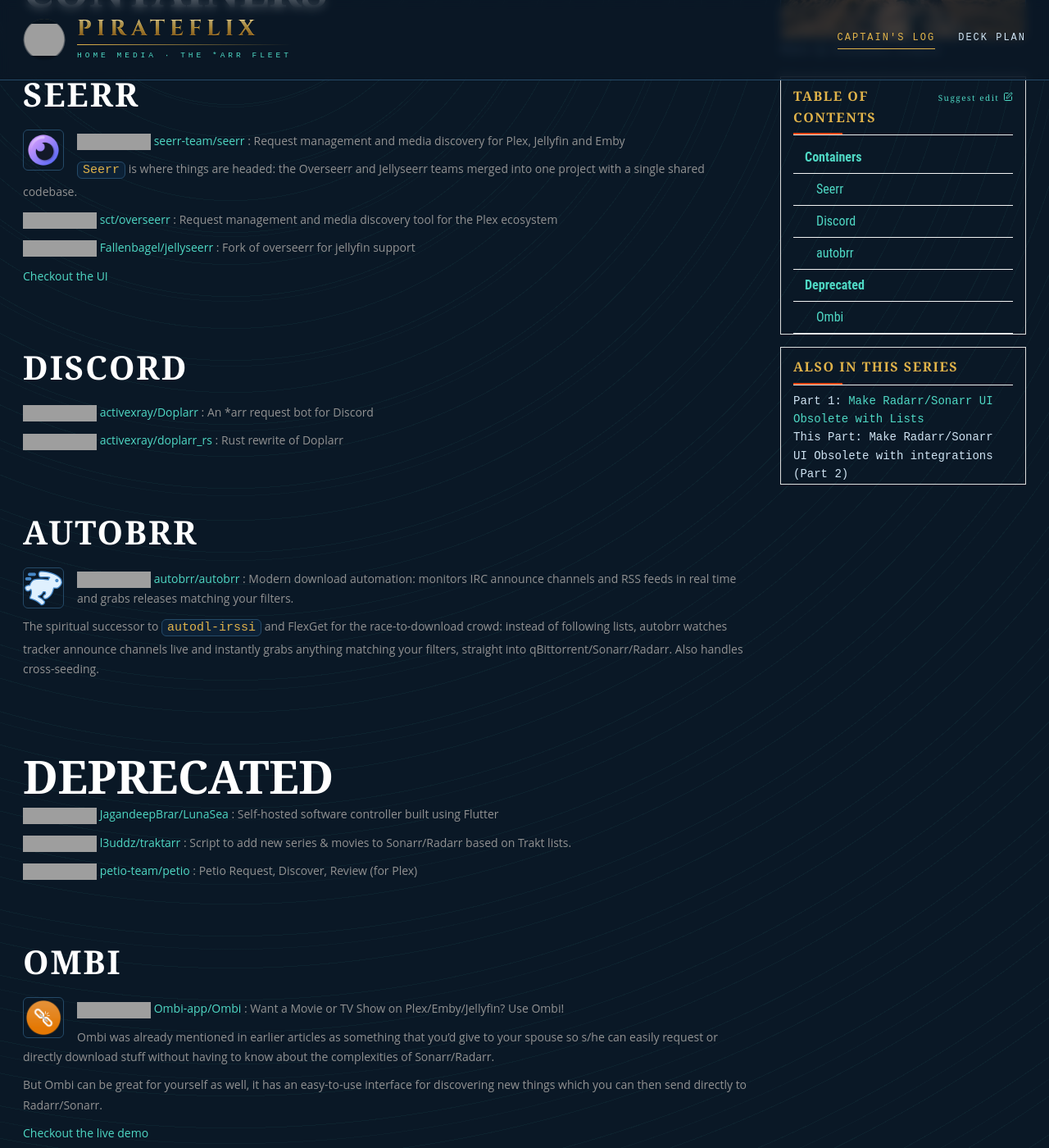
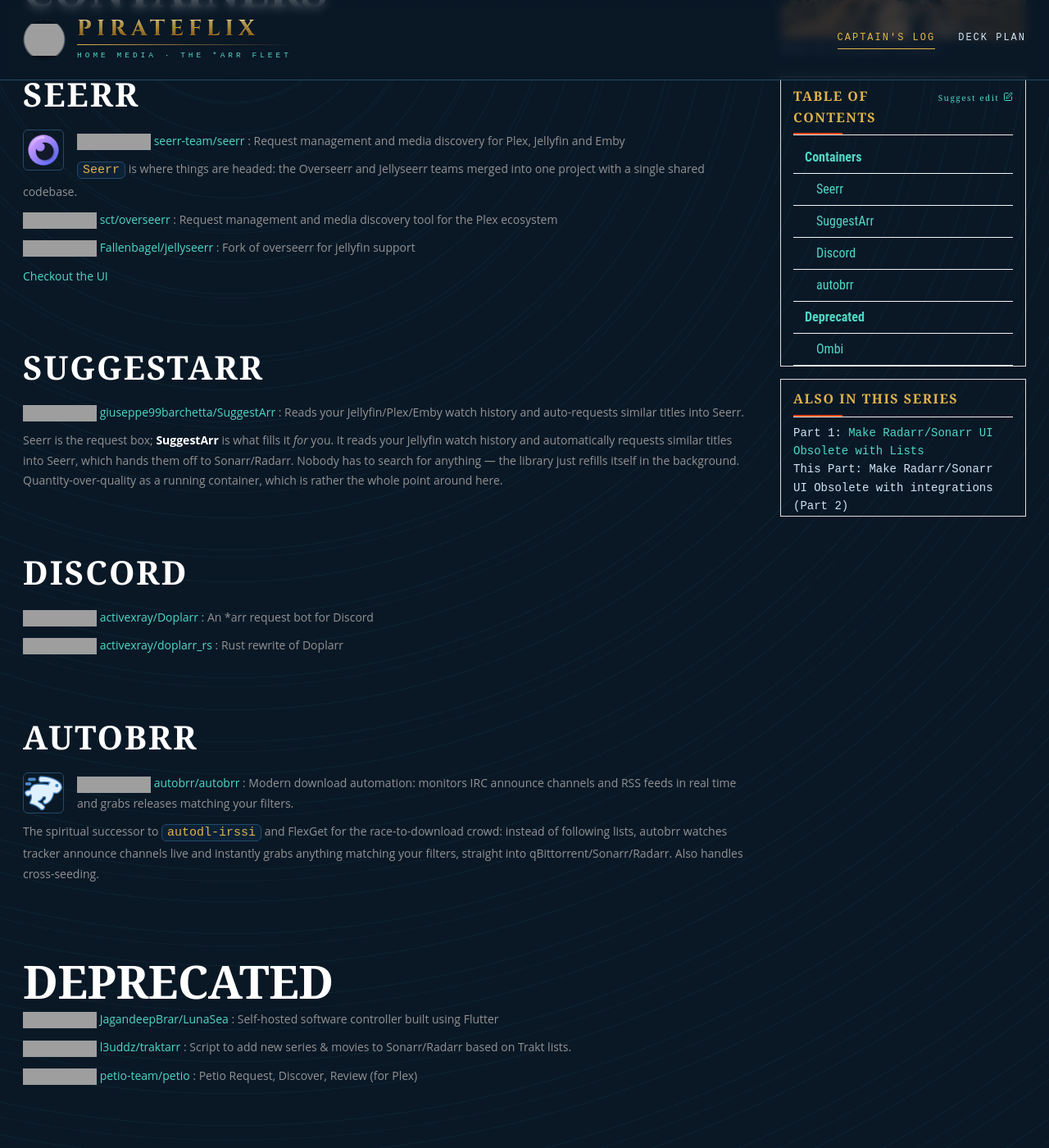
Before and after one commit to SanguPackage/htpc, a Jekyll site: the page built from _posts/2022-10-02-lists-part2.md, in a window 1280 px wide and 1400 px high, scrolled down 891 px. Shown: the whole window at 82% size. Built offline with Jekyll 4.4.1, drawn with Linux system fonts in a browser that asks for light colours; some of the changed text lies outside the part shown; grey boxes are pictures that could not be loaded.

Commit message:
SuggestArr

```diff
--- a/_posts/2022-10-02-lists-part2.md
+++ b/_posts/2022-10-02-lists-part2.md
@@ -6,7 +6,7 @@
 date: 2022-10-02
 updates:
   - date: "2026-07-05"
-    desc: "Added autobrr, Overseerr/Jellyseerr merged into Seerr, deprecated Ombi/Traktarr/LunaSea/Petio"
+    desc: "Added SuggestArr and autobrr, Overseerr/Jellyseerr merged into Seerr, deprecated Ombi/Traktarr/LunaSea/Petio"
 description: >
   Some *Arr and other projects that can help you fill those hard disks without having to search for content yourself.
 bigimg:
@@ -52,6 +52,16 @@
 [Checkout the UI](https://seerr.dev/)
 
 
+## SuggestArr
+
+{% include github-stars.html url="giuseppe99barchetta/SuggestArr" desc="Reads your Jellyfin/Plex/Emby watch history and auto-requests similar titles into Seerr." %}
+
+Seerr is the request box; **SuggestArr** is what fills it *for* you. It reads your Jellyfin watch history and
+automatically requests similar titles into Seerr, which hands them off to Sonarr/Radarr. Nobody has to search for
+anything — the library just refills itself in the background. Quantity-over-quality as a running container, which is
+rather the whole point around here.
+
+
 ## Discord
 
 {% include github-stars.html url="activexray/Doplarr" desc="An *arr request bot for Discord" %}
```
